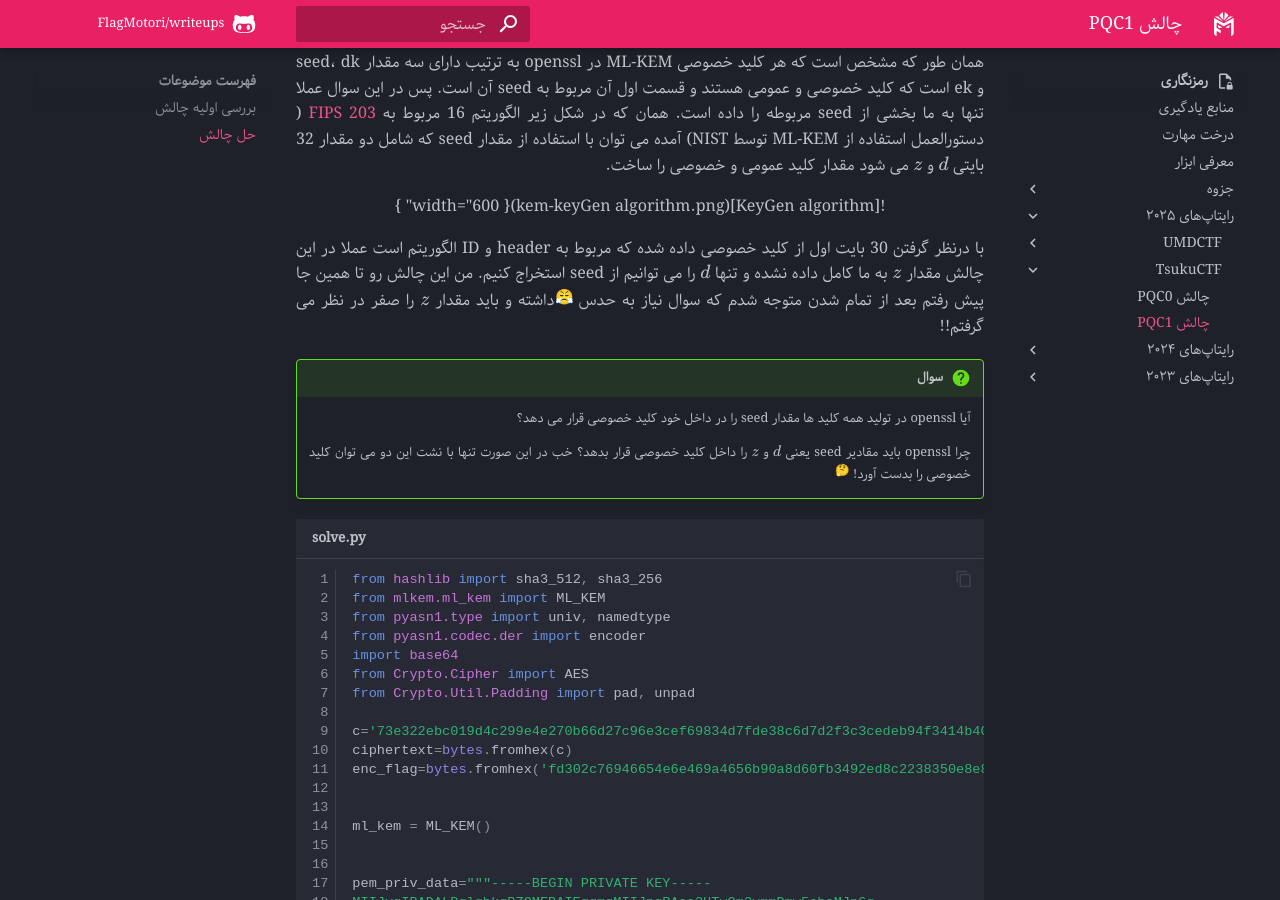
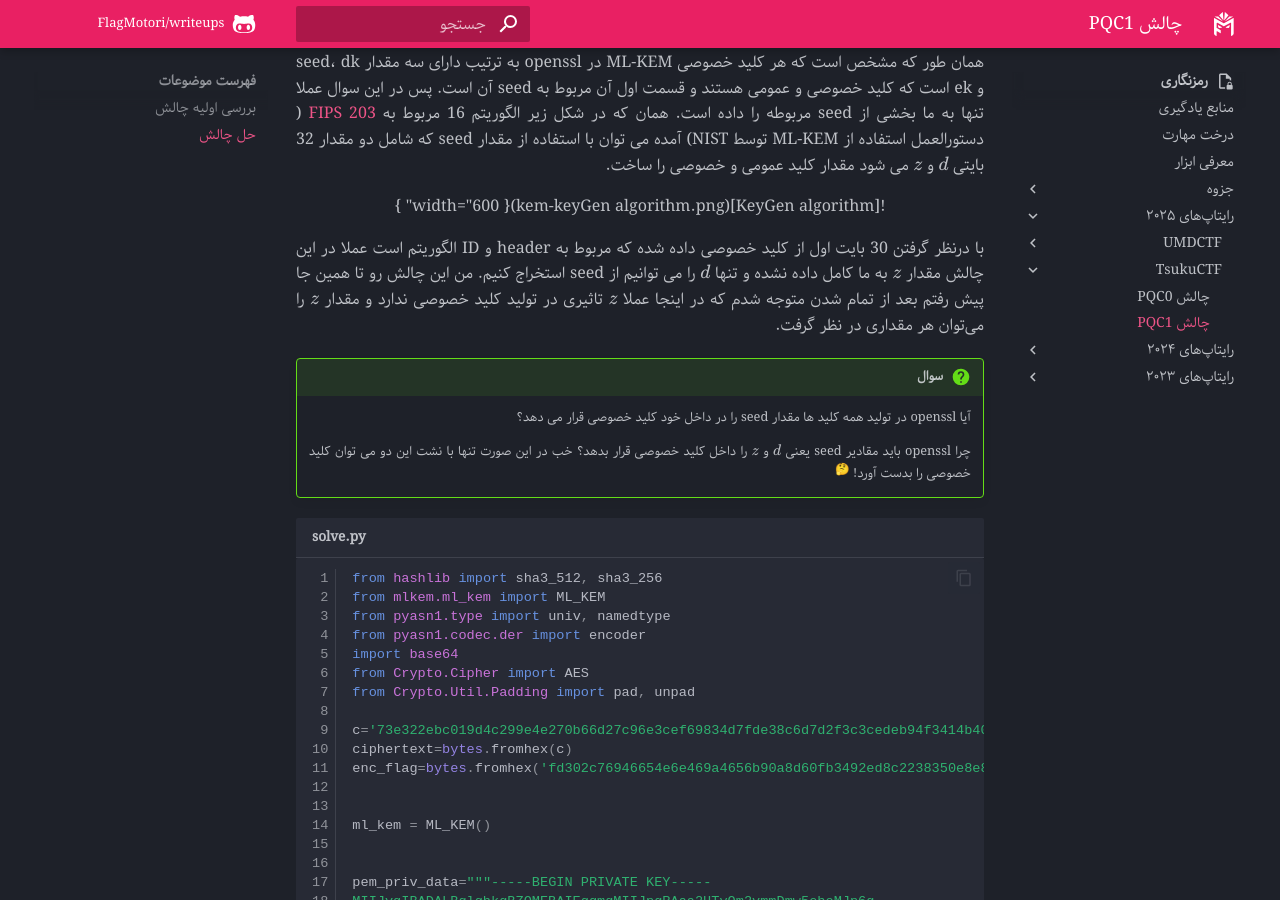
Before and after one commit to FlagMotori/writeups, an MkDocs documentation site: the page built from docs/crypto/writeups/2025/TsukuCTF/PQC1.md, in a window 1280 px wide and 900 px high, scrolled down 1438 px. Built offline with MkDocs 1.6.1 and Material for MkDocs 9.7.7, drawn with Linux system fonts in a browser that asks for light colours; emoji names are drawn with the system emoji font; formulas are drawn with MathJax 3; comment, search, counter and statistics services are not loaded.

Commit message:
Update PQC1.md

```diff
--- a/docs/crypto/writeups/2025/TsukuCTF/PQC1.md
+++ b/docs/crypto/writeups/2025/TsukuCTF/PQC1.md
@@ -79,8 +79,7 @@ openssl pkey -in priv-ml-kem-768.pem -text
  ![KeyGen algorithm](kem-keyGen algorithm.png){ width="600" }
 </center>
 
-با درنظر گرفتن 30 بایت اول از کلید خصوصی داده شده که مربوط به header و ID الگوریتم است عملا در این چالش مقدار  $z$ به ما کامل داده نشده و تنها $d$ را می توانیم از seed استخراج کنیم.  من این چالش رو تا همین جا پیش رفتم بعد از تمام شدن متوجه شدم که سوال نیاز به حدس :triumph:داشته و باید مقدار $z$ را صفر در نظر می گرفتم!!
-
+با درنظر گرفتن 30 بایت اول از کلید خصوصی داده شده که مربوط به header و ID الگوریتم است عملا در این چالش مقدار  $z$ به ما کامل داده نشده و تنها $d$ را می توانیم از seed استخراج کنیم.  من این چالش رو تا همین جا پیش رفتم بعد از تمام شدن متوجه شدم که در اینجا عملا  $z$ تاثیری در تولید کلید خصوصی ندارد  و مقدار $z$ را می‌توان هر مقداری در نظر گرفت.
 
 !!! سوال question
     آیا openssl در تولید همه کلید ها مقدار seed را در داخل خود کلید خصوصی قرار می دهد؟
```
